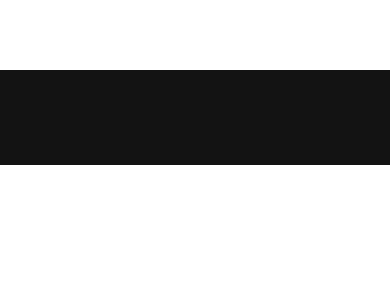
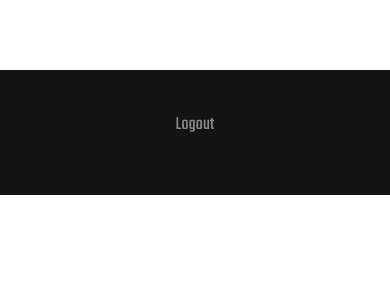
Before and after one commit to impiyush83/slambook, a Flask app: template Slambook/templates/homepage.html in a window 390 px wide. Shown: the part 139-439 px from the top of the page. Run offline with Flask 2, Linux system fonts and the light colour scheme; the template is opened without the code that fills it, so the values that code supplies are empty; some libraries are stand-ins or nearby versions.

Commit message:
logout button for mobile changes

```diff
--- a/Slambook/routes.py
+++ b/Slambook/routes.py
@@ -101,8 +101,10 @@
 
 @app.route('/addingfriend', methods=['POST', 'GET'])
 def add_friend():
-    return render_template('registration.html')
-
+    if session['profile']:
+        return render_template('registration.html')
+    else:
+        return redirect(url_for('index'))
 
 @app.route('/home')
 def logged_in():
@@ -116,16 +118,18 @@
 
 @app.route('/insertuser', methods=['POST', 'GET'])
 def insertuser():
-    fn = request.form['fn']
-    sn = request.form['sn']
-    email = request.form['email']
-    password = request.form['pass']
-    gender = request.form['gender']
-    u1 = Parent(fn=fn, sn=sn, email=email, password=password, gender=gender)
-    db.add(u1)
-    db.commit()
-    return redirect(url_for('index'))
-
+    try:
+        fn = request.form['fn']
+        sn = request.form['sn']
+        email = request.form['email']
+        password = request.form['pass']
+        gender = request.form['gender']
+        u1 = Parent(fn=fn, sn=sn, email=email, password=password, gender=gender)
+        db.add(u1)
+        db.commit()
+        return redirect(url_for('index'))
+    except:
+        return redirect(url_for('index'))
 
 if __name__ == '__main__':
-    app.run(debug=True)
+    app.run(debug=True , host="0.0.0.0" , port=5000 )
--- a/Slambook/templates/homepage.html
+++ b/Slambook/templates/homepage.html
@@ -12,7 +12,7 @@
 
     <!-- Mobile Specific Metas
 	================================================== -->
-	<meta name="viewport" content="width=device-width, initial-scale=1, maximum-scale=1">
+{#	<meta name="viewport" content="width=device-width, initial-scale=1, maximum-scale=1">#}
 
     <!-- CSS
 	================================================== -->
@@ -93,11 +93,11 @@
 		</section>
 		<!--////////////////////////////////////Footer-->
         <form  action="/logout" method="post">
-	<header class="main-header">
-			<div class="zerogrid">
+	 <header>
+			<div >
 				<!--Top-->
 				<div class="t-center">	<!-- Menu-main -->
-					<div id='cssmenu' class="align-center">
+					<div  class="align-center">
 						<ul>
 						   <li><a href='{{ url_for('logout') }}'><span>Logout</span></a></li>
 						</ul>
```
Also changed, not shown: 1 other file.
